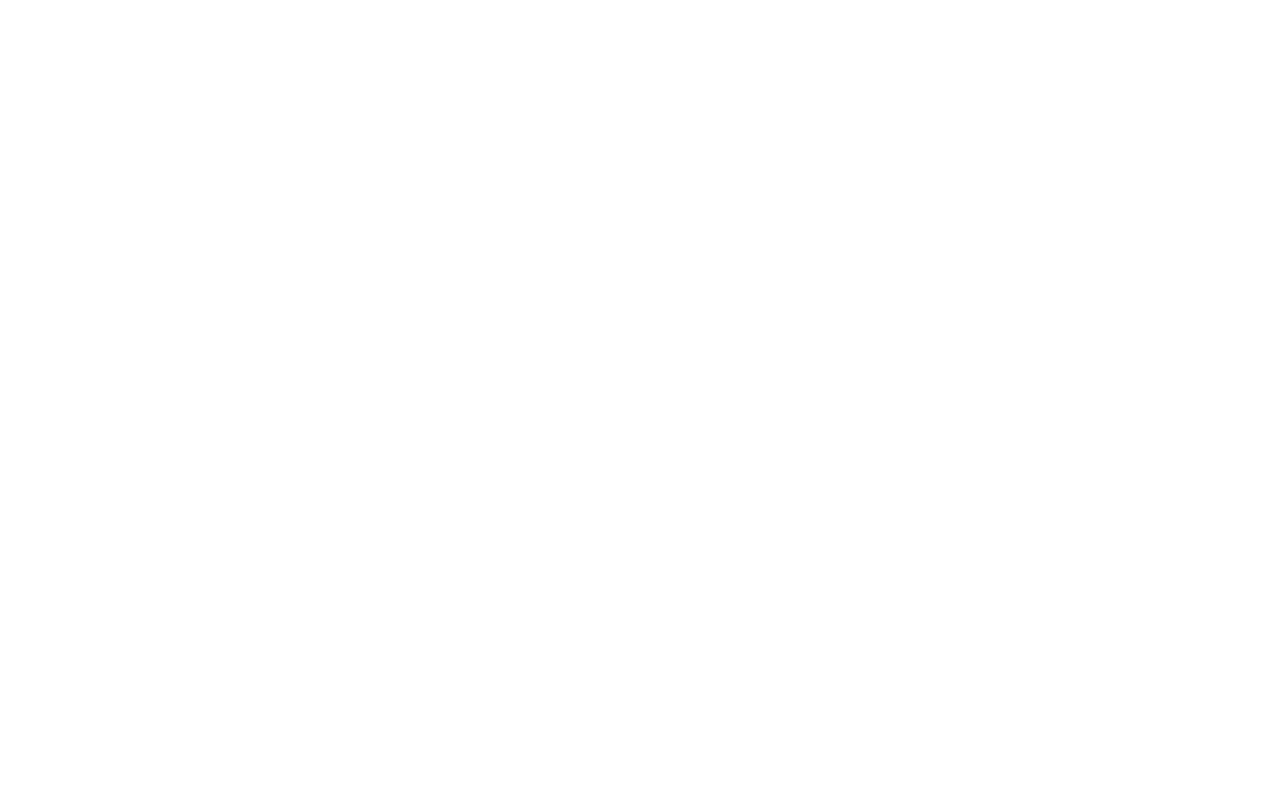
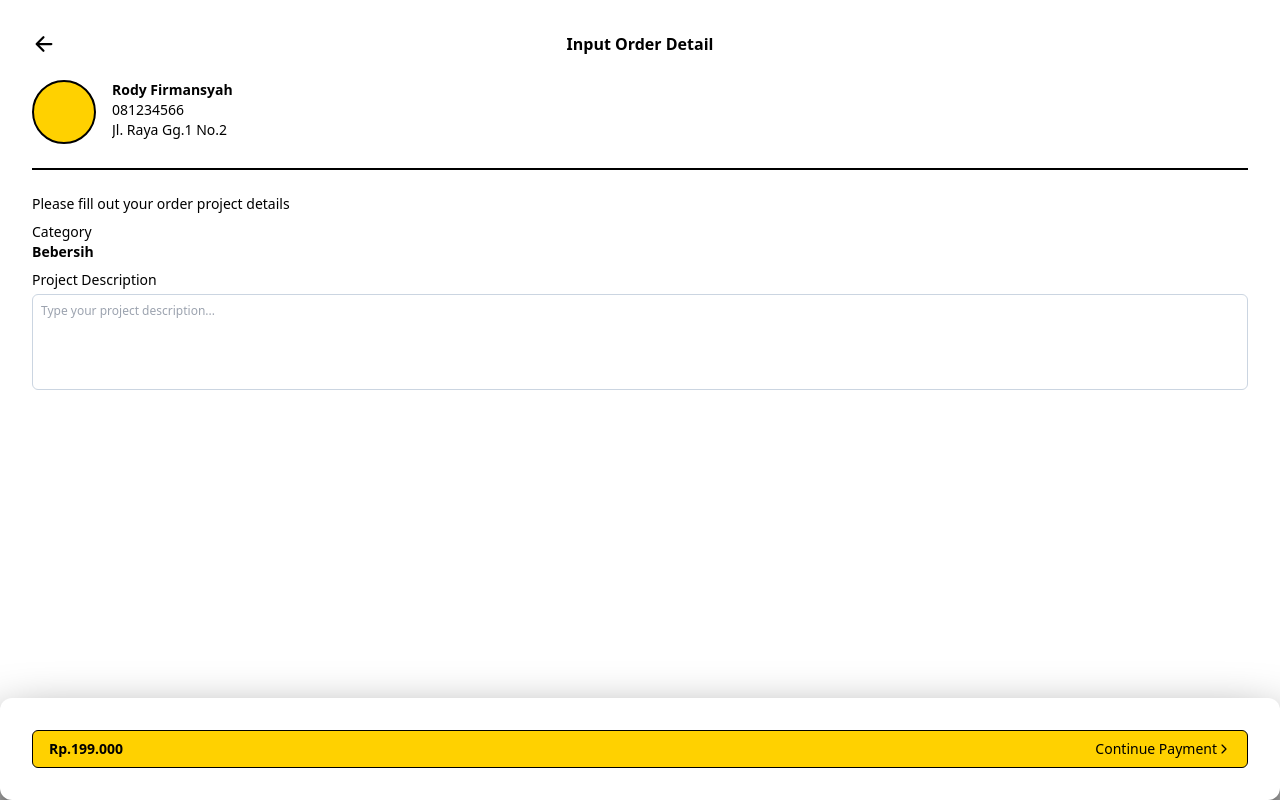
Before and after one commit to hayyaoe/kang2kang, a React (Vite) app: page /order-detail in a window 1280 px wide. Before the commit this address had no page. Built offline with nearby package versions, Linux system fonts and the light colour scheme.

Commit message:
progress input order detail

```diff
--- a/package.json
+++ b/package.json
@@ -13,6 +13,7 @@
     "autoprefixer": "^10.4.19",
     "postcss": "^8.4.38",
     "react": "^18.2.0",
+    "react-calendar": "^5.0.0",
     "react-dom": "^18.2.0",
     "react-icons": "^5.2.1",
     "react-router-dom": "^6.23.0",
--- a/src/App.jsx
+++ b/src/App.jsx
@@ -1,6 +1,7 @@
 import { BrowserRouter as Router, Routes, Route } from "react-router-dom";
 import "./App.css";
 import BottomBar from "./components/BottomBar";
+import OrderDetail from "./pages/OrderDetail";
 
 function App() {
   return (
@@ -8,6 +9,10 @@ function App() {
       <Router>
         <Routes>
           <Route path="/bottombar" element={<BottomBar />} />
+          <Route
+            path="/order-detail"
+            element={<OrderDetail category="Bebersih" />}
+          />
         </Routes>
       </Router>
     </div>
--- /dev/null
+++ b/src/pages/OrderDetail.jsx
@@ -0,0 +1,49 @@
+import { IoIosArrowForward } from "react-icons/io";
+import { IoArrowBack } from "react-icons/io5";
+
+const OrderDetail = () => {
+  return (
+    <div>
+      <nav className="w-full grid grid-cols-4 place-content-around">
+        <IoArrowBack className="text-2xl" />
+        <h1 className="col-span-2 font-semibold">Input Order Detail</h1>
+        <IoArrowBack className="text-transparent" />
+      </nav>
+      <div className="text-sm flex gap-4 mt-6">
+        <div className="bg-[#FFD100] h-16 w-16 rounded-full border-2 border-black" />
+        <div className="flex flex-col text-left">
+          <h1 className="font-semibold truncate">Rody Firmansyah</h1>
+          <h5 className="truncate">081234566</h5>
+          <h5 className="truncate">Jl. Raya Gg.1 No.2</h5>
+        </div>
+      </div>
+      <div className="border-t-2 border-black my-6"></div>
+      <div className="flex flex-col gap-2 text-sm text-left">
+        <h1>Please fill out your order project details</h1>
+        <div>
+          <h1>Category</h1>
+          <h1 className="font-bold">Bebersih</h1>
+        </div>
+        <div className="w-full flex flex-col gap-1">
+          <h1>Project Description</h1>
+          <textarea
+            className="border p-2 border-slate-300 rounded-md w-full h-24 resize-none placeholder:text-xs placeholder:font-light"
+            placeholder="Type your project description..."
+          />
+        </div>
+      </div>
+
+      <div className="fixed left-0 bottom-0 w-screen flex flex-col shadow-3xl shadow-black rounded-xl">
+        <button className="bg-[#FFD100] py-2 px-4 mx-8 my-8 rounded-md border border-black flex items-center justify-between">
+          <h1 className="font-bold text-sm">Rp.199.000</h1>
+          <div className="flex flex-row items-center text-sm">
+            <h1>Continue Payment</h1>
+            <IoIosArrowForward />
+          </div>
+        </button>
+      </div>
+    </div>
+  );
+};
+
+export default OrderDetail;
--- a/tailwind.config.js
+++ b/tailwind.config.js
@@ -2,7 +2,11 @@
 export default {
   content: ["./index.html", "./src/**/*.{js,ts,jsx,tsx}"],
   theme: {
-    extend: {},
+    extend: {
+      boxShadow: {
+        "3xl": "0 35px 60px 0 rgba(0, 0, 0, 0.3)",
+      },
+    },
   },
   plugins: [],
 };
```
Also changed, not shown: 1 other file (tests, documents, lock files or other folders).
